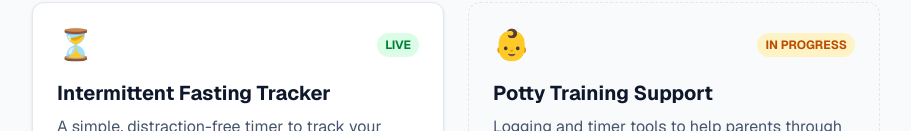
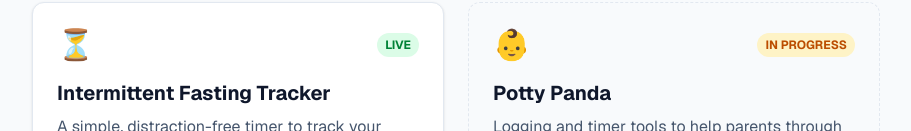
Before and after one commit to badmerissa/the-helpful-dev, a Next.js app: page / in a window 1280 px wide. Shown: the part 669-800 px from the top of the page, without its empty margins (184-1095 px from the left). Built offline with nearby package versions, Linux system fonts and the light colour scheme.

Commit message:
SOLID-111-NOTSOLID Initial commit for TheHelpfulDev

```diff
--- a/app/page.tsx
+++ b/app/page.tsx
@@ -52,7 +52,7 @@ export default function Home() {
               A simple, distraction-free timer to track your fasting windows. No login required.
             </p>
             {/* REPLACE '#' WITH YOUR ACTUAL VERCEL APP LINK BELOW */}
-            <a href="#" target="_blank" className="block text-center w-full py-2 bg-blue-600 text-white rounded-lg font-medium hover:bg-blue-700">
+            <a href="https://fasting-tracker-tau.vercel.app/" target="_blank" className="block text-center w-full py-2 bg-blue-600 text-white rounded-lg font-medium hover:bg-blue-700">
               Launch App &rarr;
             </a>
           </div>
@@ -63,7 +63,7 @@ export default function Home() {
               <span className="text-3xl">👶</span>
               <span className="bg-amber-100 text-amber-700 text-xs font-bold px-2 py-1 rounded-full">IN PROGRESS</span>
             </div>
-            <h3 className="text-xl font-bold mb-2">Potty Training Support</h3>
+            <h3 className="text-xl font-bold mb-2">Potty Panda</h3>
             <p className="text-slate-600 mb-6 h-12">
               Logging and timer tools to help parents through the potty training journey.
             </p>
```
Also changed, not shown: 1 other file (tests, documents, lock files or other folders).
